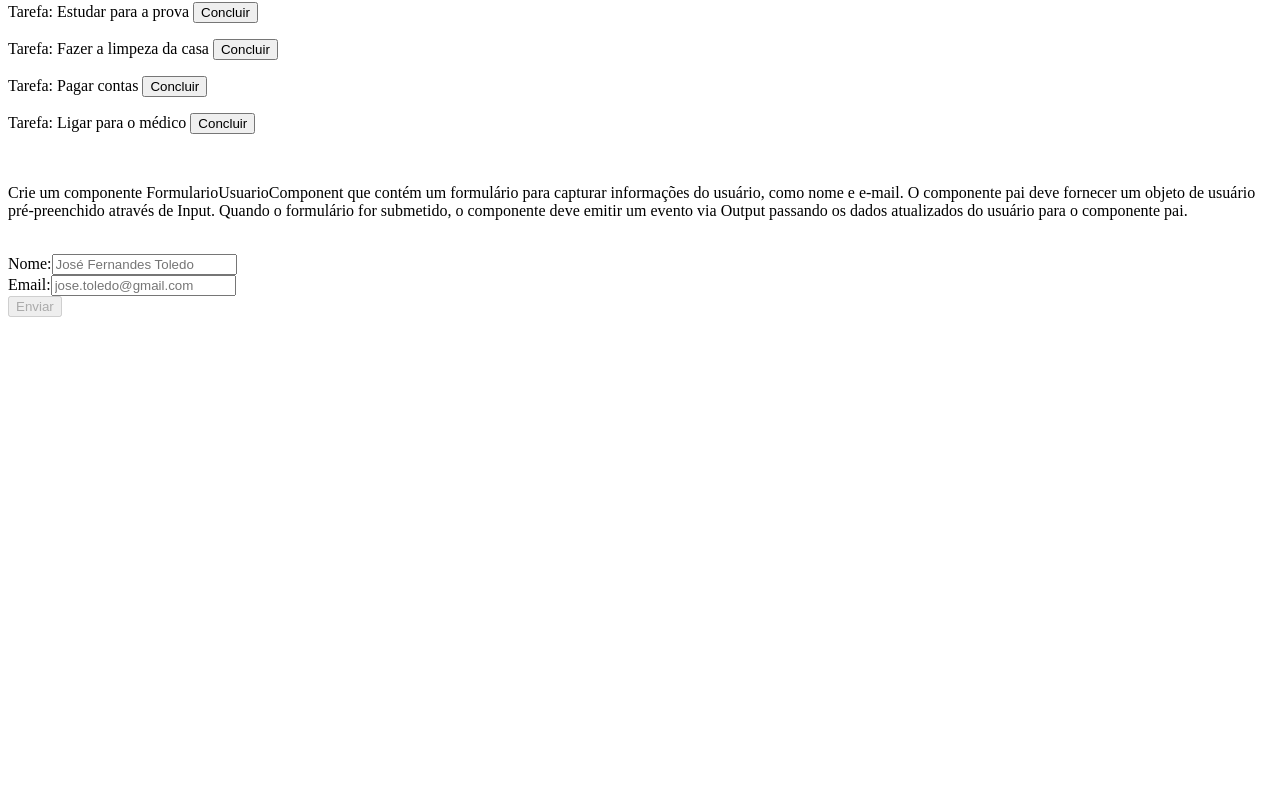
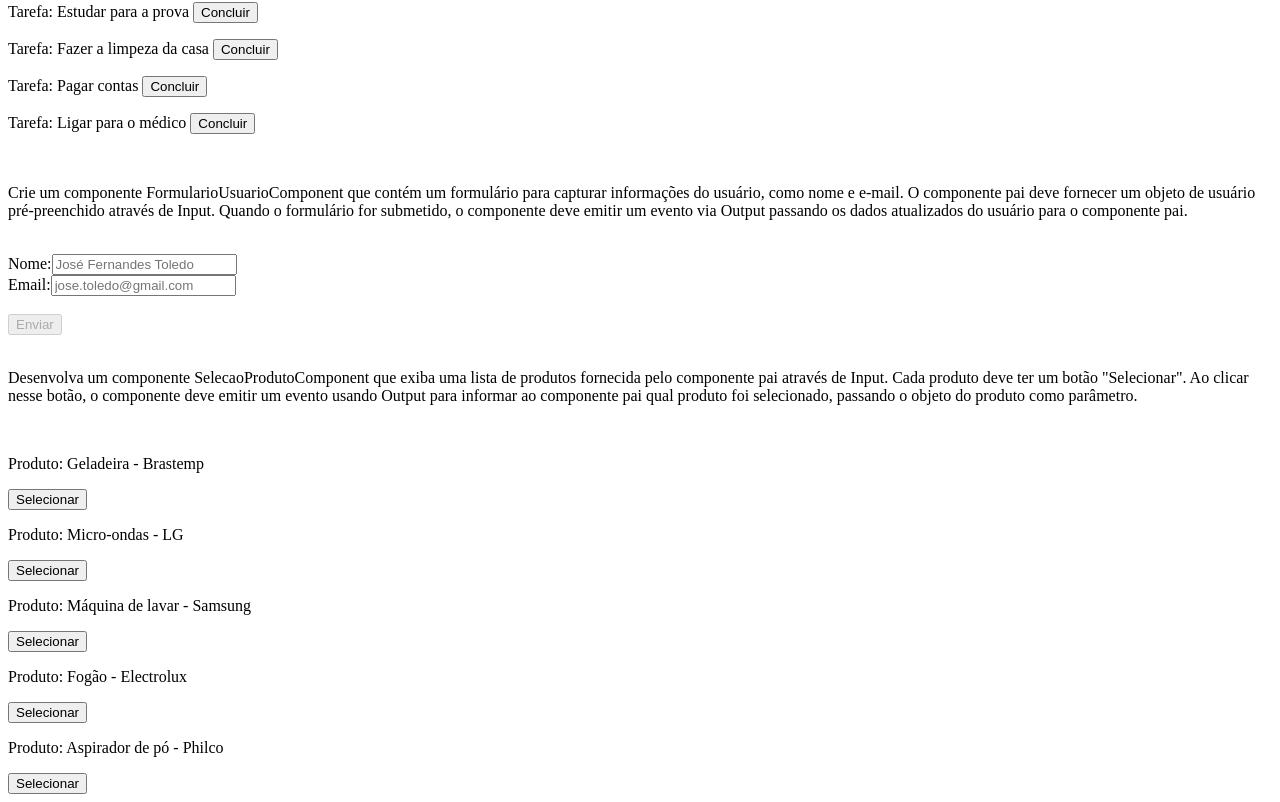
Before and after one commit to MarceloCabral98sp/angular-challenges, an Angular app: page / in a window 1280 px wide. Shown: the part 355-1157 px from the top of the page. Before the commit the page ends 800 px from the top, so only its background shows below. Built offline with nearby package versions, Linux system fonts and the light colour scheme.

Commit message:
feat: exec 4

```diff
--- a/src/app/app.component.html
+++ b/src/app/app.component.html
@@ -15,3 +15,7 @@
 <br>
 
 <app-formulario-usuario [dadosForm]="dadosForm" (newForm)="onNewForm($event)"></app-formulario-usuario>
+
+<br>
+
+<app-selecao-produto [listaProdutos]="listaProdutos" (produtoId)="onProdutoSelecionado($event)"></app-selecao-produto>
--- a/src/app/app.component.ts
+++ b/src/app/app.component.ts
@@ -3,40 +3,54 @@ import { Component } from '@angular/core';
 @Component({
   selector: 'app-root',
   templateUrl: './app.component.html',
-  styleUrl: './app.component.css'
+  styleUrl: './app.component.css',
 })
 export class AppComponent {
-
   public initialValue: number = 15;
 
   public listaTarefas = [
-    { id: 1, tarefa: "Comprar mantimentos" },
-    { id: 2, tarefa: "Estudar para a prova" },
-    { id: 3, tarefa: "Fazer a limpeza da casa" },
-    { id: 4, tarefa: "Pagar contas" },
-    { id: 5, tarefa: "Ligar para o médico" }
+    { id: 1, tarefa: 'Comprar mantimentos' },
+    { id: 2, tarefa: 'Estudar para a prova' },
+    { id: 3, tarefa: 'Fazer a limpeza da casa' },
+    { id: 4, tarefa: 'Pagar contas' },
+    { id: 5, tarefa: 'Ligar para o médico' },
   ];
 
   public dadosForm = {
     nome: 'José Fernandes Toledo',
-    email: 'jose.toledo@gmail.com'
-  }
+    email: 'jose.toledo@gmail.com',
+  };
+
+  public listaProdutos = [
+    { id: 1, nome: 'Geladeira', marca: 'Brastemp' },
+    { id: 2, nome: 'Micro-ondas', marca: 'LG' },
+    { id: 3, nome: 'Máquina de lavar', marca: 'Samsung' },
+    { id: 4, nome: 'Fogão', marca: 'Electrolux' },
+    { id: 5, nome: 'Aspirador de pó', marca: 'Philco' },
+  ];
 
   onValueEmitted(number: number) {
     this.initialValue = number;
   }
 
   onTarefaConcluida(id: number) {
-    const tarefa = this.listaTarefas.find(tarefa => tarefa.id === id);
+    const tarefa = this.listaTarefas.find((tarefa) => tarefa.id === id);
 
-    if(tarefa) {
+    if (tarefa) {
       alert(`A tarefa "${tarefa.tarefa}" foi concluída`);
     }
   }
 
-  onNewForm(form: { nome: string, email: string}) {
+  onNewForm(form: { nome: string; email: string }) {
+    this.dadosForm = form;
+    console.log(this.dadosForm);
+  }
 
-    this.dadosForm = form;
-    console.log(this.dadosForm)
+  onProdutoSelecionado(id: number) {
+    const produto = this.listaProdutos.find((produto) => produto.id === id);
+
+    if(produto) {
+      alert(`A tarefa "${produto.nome}" foi selecionado`);
+    }
   }
 }
--- a/src/app/app.module.ts
+++ b/src/app/app.module.ts
@@ -8,6 +8,7 @@ import { ContadorComponent } from './components/contador/contador.component';
 import { ListaTarefasComponent } from './components/lista-tarefas/lista-tarefas.component';
 import { FormularioUsuarioComponent } from './components/formulario-usuario/formulario-usuario.component';
 import { ReactiveFormsModule } from '@angular/forms';
+import { SelecaoProdutoComponent } from './components/selecao-produto/selecao-produto.component';
 
 @NgModule({
   declarations: [
@@ -15,7 +16,8 @@ import { ReactiveFormsModule } from '@angular/forms';
     ManualCreatedComponent,
     ContadorComponent,
     ListaTarefasComponent,
-    FormularioUsuarioComponent
+    FormularioUsuarioComponent,
+    SelecaoProdutoComponent
   ],
   imports: [
     BrowserModule,
--- a/src/app/components/formulario-usuario/formulario-usuario.component.html
+++ b/src/app/components/formulario-usuario/formulario-usuario.component.html
@@ -11,6 +11,7 @@
             <label for="email">Email:</label>
             <input type="email" id="email" formControlName="email" [placeholder]="dadosForm.email">
         </div>
+        <br>
         <button [disabled]="formulario.invalid" type="submit">Enviar</button>
     </form>
 </div>
--- /dev/null
+++ b/src/app/components/selecao-produto/selecao-produto.component.html
@@ -0,0 +1,10 @@
+<p>Desenvolva um componente SelecaoProdutoComponent que exiba uma lista de produtos fornecida pelo componente pai através de Input. Cada produto deve ter um botão "Selecionar". Ao clicar nesse botão, o componente deve emitir um evento usando Output para informar ao componente pai qual produto foi selecionado, passando o objeto do produto como parâmetro.</p>
+
+<br>
+
+<div *ngFor="let produto of listaProdutos">
+    <p>
+      Produto: {{ produto.nome }} - {{ produto.marca }}
+    </p>
+    <button (click)="onSelecionar(produto.id)">Selecionar</button>
+</div>
--- /dev/null
+++ b/src/app/components/selecao-produto/selecao-produto.component.ts
@@ -0,0 +1,19 @@
+import { Component, EventEmitter, Input, Output } from '@angular/core';
+
+@Component({
+  selector: 'app-selecao-produto',
+  templateUrl: './selecao-produto.component.html',
+  styleUrl: './selecao-produto.component.css'
+})
+export class SelecaoProdutoComponent {
+
+  @Input()
+  listaProdutos!: { id: number, nome: string, marca: string}[];
+
+  @Output()
+  produtoId = new EventEmitter<number>();
+
+  onSelecionar(id: number) {
+    this.produtoId.emit(id);
+  }
+}
```
Also changed, not shown: src/app/components/selecao-produto/selecao-produto.component.css (added), 1 other file (tests, documents, lock files or other folders).
